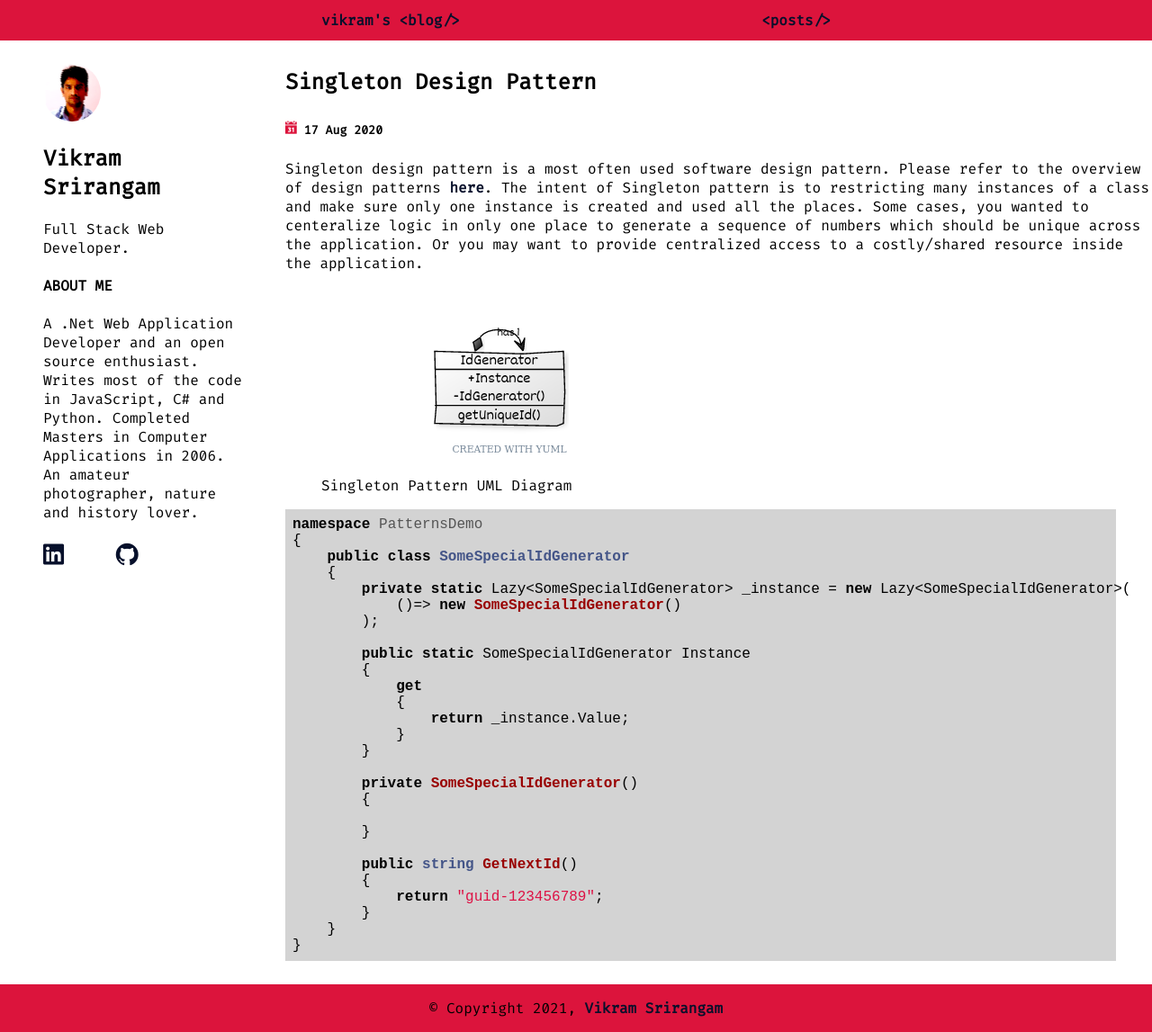
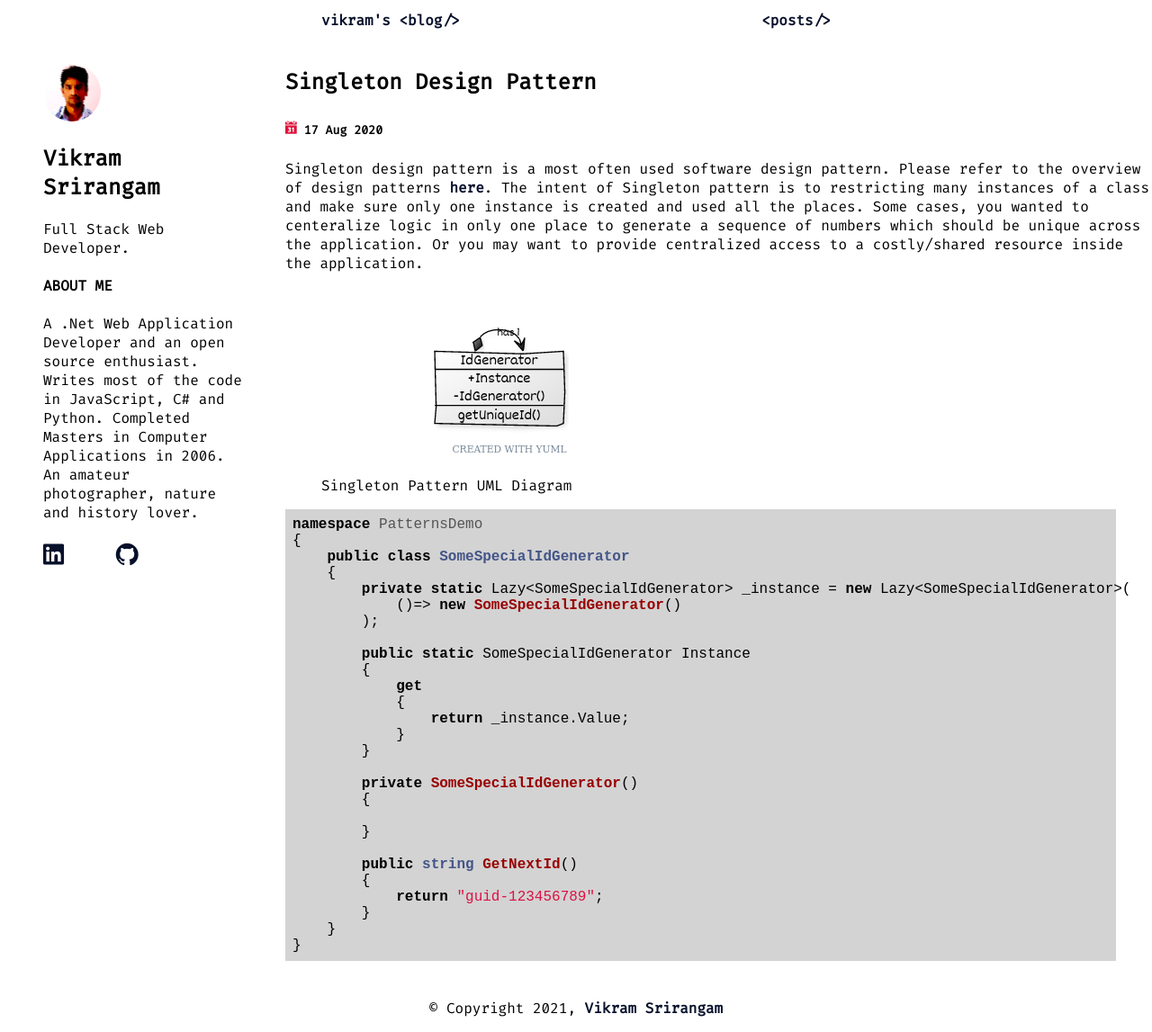
Before and after one commit to srirangamv/srirangamv.github.io, a Jekyll site: the page built from index.html, in a window 1280 px wide. Shown: the whole page at 90% size. Built offline with Jekyll 4.4.1, drawn with Linux system fonts in a browser that asks for light colours; the list of posts is cut into pages by our own code.

Commit message:
css changes h/f

```diff
--- a/css/style.css
+++ b/css/style.css
@@ -55,7 +55,7 @@
             justify-content: space-between;
             align-items: center;
             font-weight: bolder;
-            background-color: crimson;
+            /* background-color: crimson; */
             padding: 0.75em;
         }
 
@@ -81,7 +81,7 @@
 
         footer {
             grid-area: footer;
-            background: crimson;
+            /* background: crimson; */
             padding: 1rem;
             /*for tool items*/
             display: flex;
```
